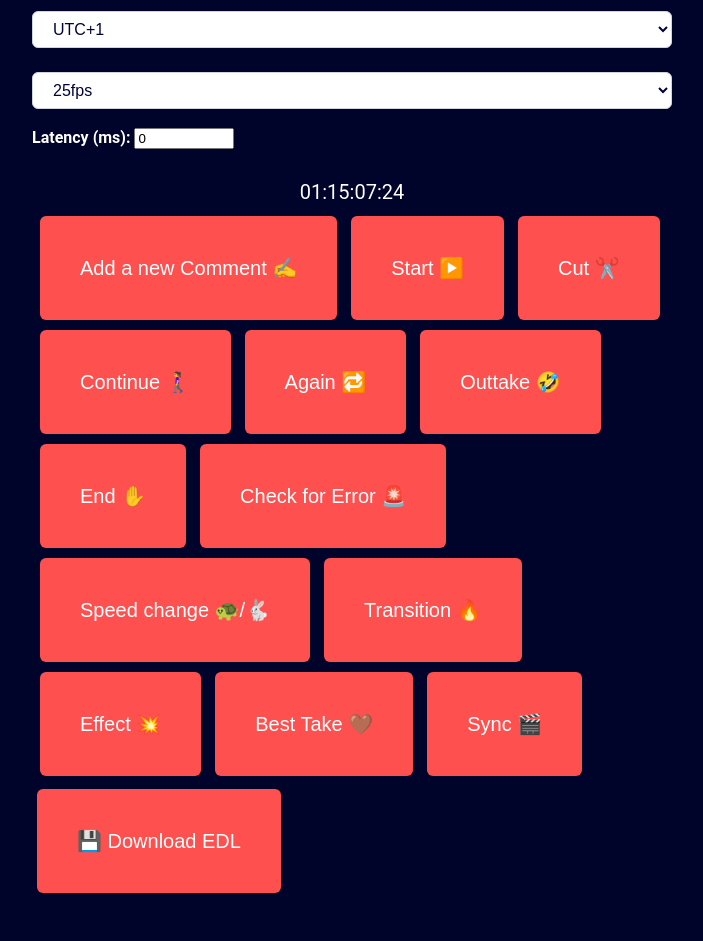
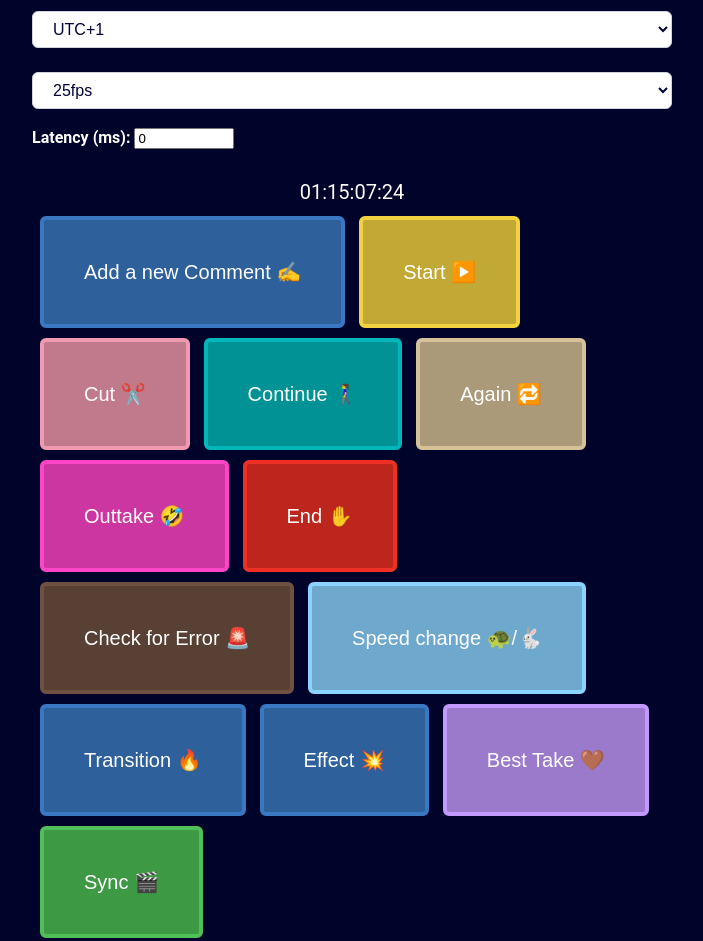
Before and after one commit to Phantomcrew-de/EDL-Tools-for-Live-Video-Production, a plain HTML site: page EDL_for_ATEM_live_production_1_2_EN.html in a window 1280 px wide. Shown: the part 363-1304 px from the top of the page, without its empty margins (288-991 px from the left). Drawn offline with Linux system fonts and the light colour scheme.

Commit message:
Add files via upload
change color of buttons and add outline for better roundtrip between resolve and live production

```diff
--- a/EDL_for_ATEM_live_production_1_2_EN.html
+++ b/EDL_for_ATEM_live_production_1_2_EN.html
@@ -40,7 +40,56 @@ body {
   display: flex;
   flex-wrap: nowrap;
 }
-    </style>
+
+<style>
+  .btn-cut { border: 4px solid #F199B0 !important; }
+  .btn-start { border: 4px solid #F3D241 !important; }
+  .btn-end { border: 4px solid #ED3023 !important; }
+  .btn-sync { border: 4px solid #4EC057 !important; }
+  .btn-continue { border: 4px solid #01B7BA !important; }
+  .btn-outtake { border: 4px solid #FF44C8 !important; }
+  .btn-again { border: 4px solid #D6C199 !important; }
+  .btn-check { border: 4px solid #6E5143 !important; }
+  .btn-slomo { border: 4px solid #8AD3FF !important; }
+  .btn-transition { border: 4px solid #3A78C3 !important; }
+  .btn-vfx { border: 4px solid #3A78C3 !important; }
+  .btn-besttake { border: 4px solid #C299FF !important; }
+  .btn-comment { border: 4px solid #3A78C3 !important; }
+
+<style>
+.btn-cut { border: 4px solid #F199B0 !important; background-color: #c07a8c !important; }
+.btn-start { border: 4px solid #F3D241 !important; background-color: #c2a834 !important; }
+.btn-end { border: 4px solid #ED3023 !important; background-color: #bd261c !important; }
+.btn-sync { border: 4px solid #4EC057 !important; background-color: #3e9945 !important; }
+.btn-continue { border: 4px solid #01B7BA !important; background-color: #009294 !important; }
+.btn-outtake { border: 4px solid #FF44C8 !important; background-color: #cc36a0 !important; }
+.btn-again { border: 4px solid #D6C199 !important; background-color: #ab9a7a !important; }
+.btn-check { border: 4px solid #6E5143 !important; background-color: #584035 !important; }
+.btn-slomo { border: 4px solid #8AD3FF !important; background-color: #6ea8cc !important; }
+.btn-transition { border: 4px solid #3A78C3 !important; background-color: #2e609c !important; }
+.btn-vfx { border: 4px solid #3A78C3 !important; background-color: #2e609c !important; }
+.btn-besttake { border: 4px solid #C299FF !important; background-color: #9b7acc !important; }
+.btn-comment { border: 4px solid #3A78C3 !important; background-color: #2e609c !important; }
+</style>
+</style>
+
+
+<style>
+.btn-cut { border: 4px solid #F199B0 !important; background-color: #c07a8c !important; }
+.btn-start { border: 4px solid #F3D241 !important; background-color: #c2a834 !important; }
+.btn-end { border: 4px solid #ED3023 !important; background-color: #bd261c !important; }
+.btn-sync { border: 4px solid #4EC057 !important; background-color: #3e9945 !important; }
+.btn-continue { border: 4px solid #01B7BA !important; background-color: #009294 !important; }
+.btn-outtake { border: 4px solid #FF44C8 !important; background-color: #cc36a0 !important; }
+.btn-again { border: 4px solid #D6C199 !important; background-color: #ab9a7a !important; }
+.btn-check { border: 4px solid #6E5143 !important; background-color: #584035 !important; }
+.btn-slomo { border: 4px solid #8AD3FF !important; background-color: #6ea8cc !important; }
+.btn-transition { border: 4px solid #3A78C3 !important; background-color: #2e609c !important; }
+.btn-vfx { border: 4px solid #3A78C3 !important; background-color: #2e609c !important; }
+.btn-besttake { border: 4px solid #C299FF !important; background-color: #9b7acc !important; }
+.btn-comment { border: 4px solid #3A78C3 !important; background-color: #2e609c !important; }
+</style>
+</style>
 
     <script>
 
@@ -597,19 +646,19 @@ const colors = [
             <tr>
               <td>
                 <div style="display: flex; justify-content: center; align-items: center;"></div>
-            <button onclick="addComment()" style="margin: 5px; padding: 40px;">Add a new Comment ✍️</button>
-            <button onclick="addStart()" style="margin: 5px; padding: 40px;">Start ▶️</button>
-            <button onclick="addCut()" style="margin: 5px; padding: 40px;">Cut ✂️</button>
-            <button onclick="addContinue()" style="margin: 5px; padding: 40px;">Continue 🚶‍♀️</button>
-            <button onclick="addAgain()" style="margin: 5px; padding: 40px;">Again 🔁</button>
-            <button onclick="addOuttake()" style="margin: 5px; padding: 40px;">Outtake 🤣</button>
-            <button onclick="addEnd()" style="margin: 5px; padding: 40px;">End ✋</button>
-            <button onclick="addCheckforerror()" style="margin: 5px; padding: 40px;">Check for Error 🚨</button>
-            <button onclick="addSlomo()" style="margin: 5px; padding: 40px;">Speed change 🐢/🐇</button>
-            <button onclick="addTransition()" style="margin: 5px; padding: 40px;">Transition 🔥</button>
-            <button onclick="addVFX()" style="margin: 5px; padding: 40px;">Effect 💥</button>
-            <button onclick="addBesttake()" style="margin: 5px; padding: 40px;">Best Take 🤎</button>
-            <button id="sync-button" onclick="sync()" style="margin: 5px; padding: 40px;">Sync 🎬</button>
+            <button class="btn-comment" onclick="addComment()" style="margin: 5px; padding: 40px;">Add a new Comment ✍️</button>
+            <button class="btn-start" onclick="addStart()" style="margin: 5px; padding: 40px;">Start ▶️</button>
+            <button class="btn-cut" onclick="addCut()" style="margin: 5px; padding: 40px;">Cut ✂️</button>
+            <button class="btn-continue" onclick="addContinue()" style="margin: 5px; padding: 40px;">Continue 🚶‍♀️</button>
+            <button class="btn-again" onclick="addAgain()" style="margin: 5px; padding: 40px;">Again 🔁</button>
+            <button class="btn-outtake" onclick="addOuttake()" style="margin: 5px; padding: 40px;">Outtake 🤣</button>
+            <button class="btn-end" onclick="addEnd()" style="margin: 5px; padding: 40px;">End ✋</button>
+            <button class="btn-check" onclick="addCheckforerror()" style="margin: 5px; padding: 40px;">Check for Error 🚨</button>
+            <button class="btn-slomo" onclick="addSlomo()" style="margin: 5px; padding: 40px;">Speed change 🐢/🐇</button>
+            <button class="btn-transition" onclick="addTransition()" style="margin: 5px; padding: 40px;">Transition 🔥</button>
+            <button class="btn-vfx" onclick="addVFX()" style="margin: 5px; padding: 40px;">Effect 💥</button>
+            <button class="btn-besttake" onclick="addBesttake()" style="margin: 5px; padding: 40px;">Best Take 🤎</button>
+            <button class="btn-sync" id="sync-button" onclick="sync()" style="margin: 5px; padding: 40px;">Sync 🎬</button>
 
         </td>
     </tr>
```
